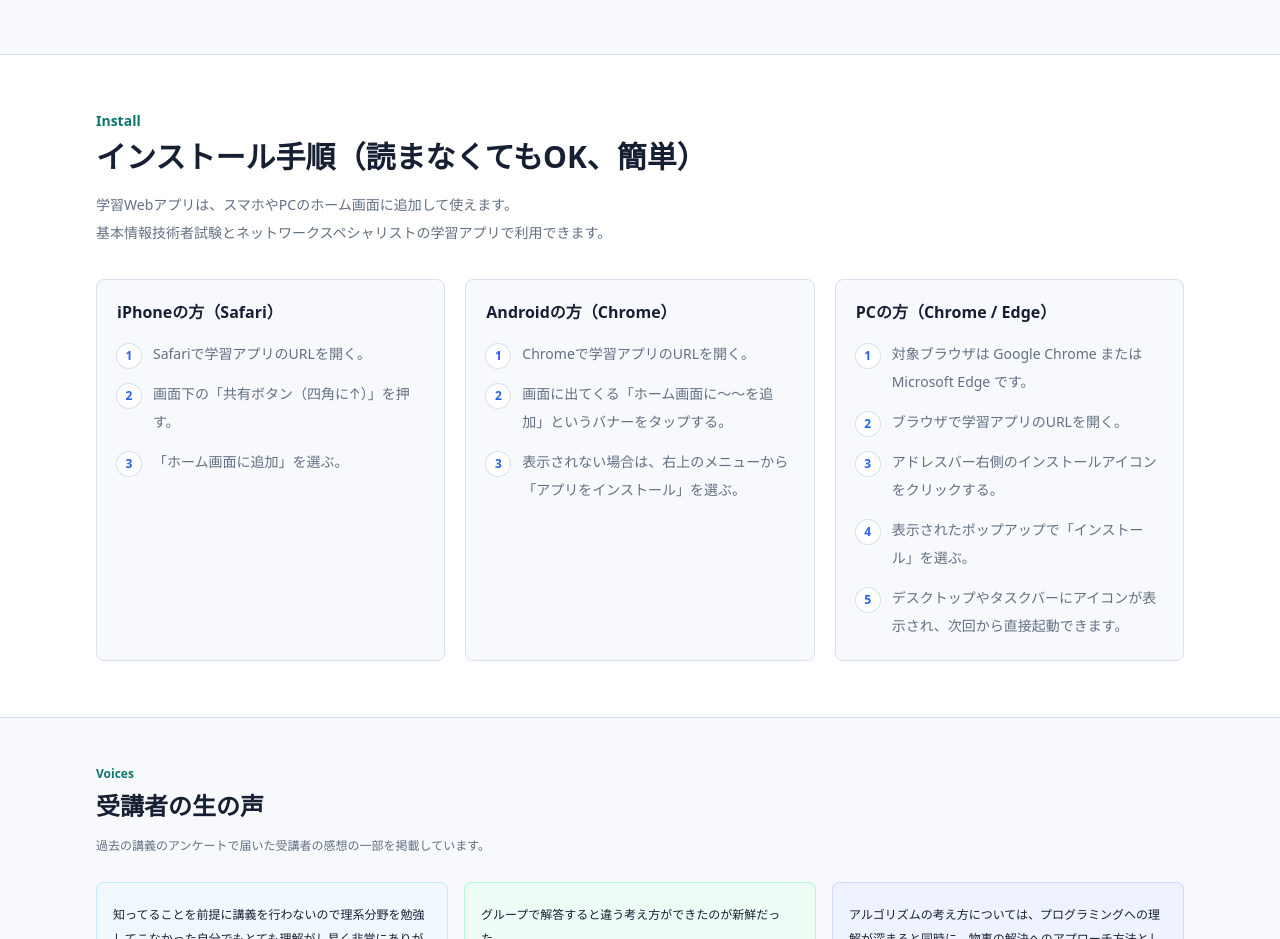
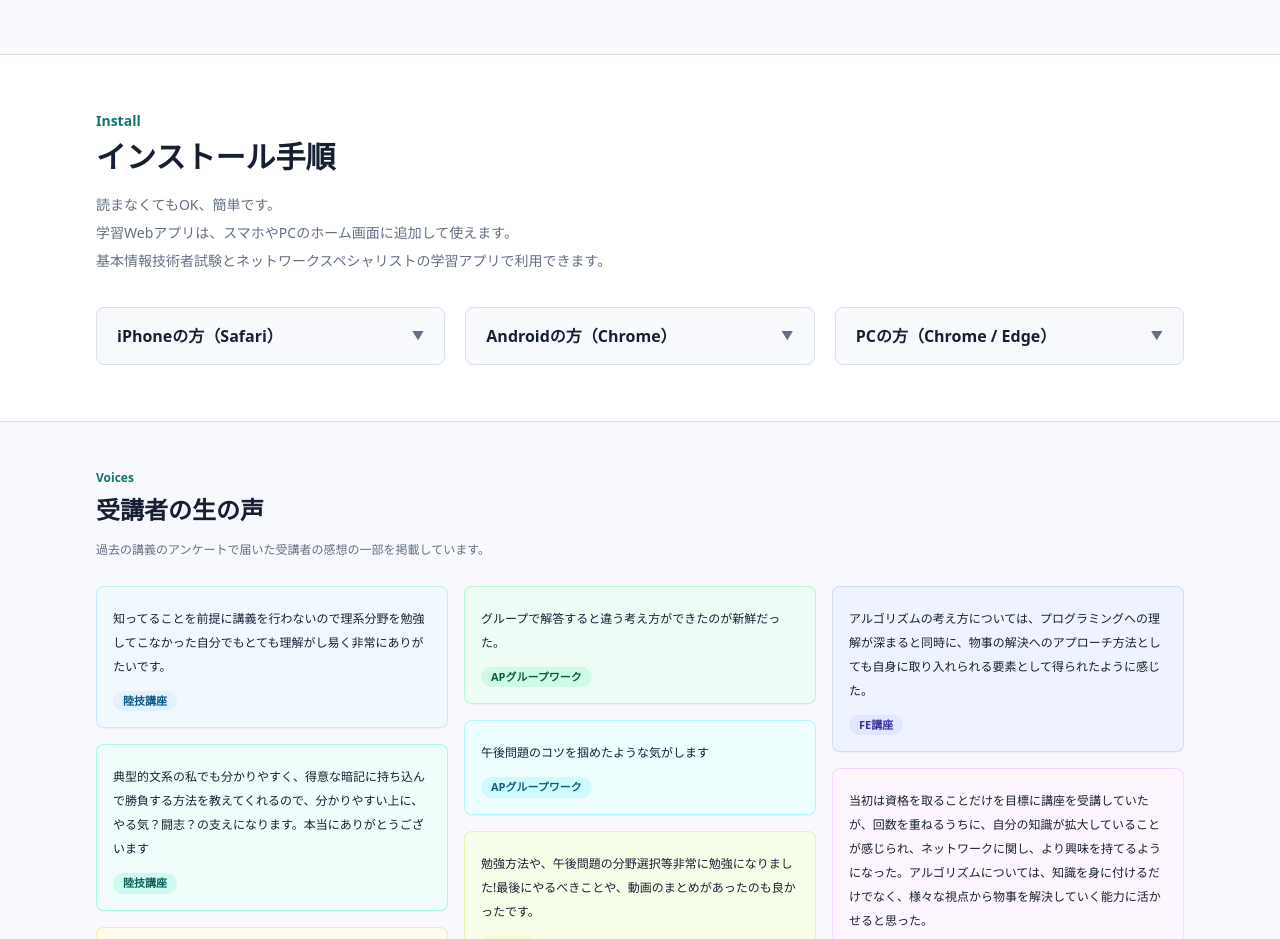
Before and after one commit to hmamiya52-bit/4th-TA_byMamiya, a Next.js app: page / in a window 1280 px wide. Shown: the part 3640-4579 px from the top of the page. Built offline with nearby package versions, Linux system fonts and the light colour scheme.

Commit message:
Make install guides collapsible

```diff
--- a/src/app/page.tsx
+++ b/src/app/page.tsx
@@ -183,8 +183,9 @@ export default function Home() {
         <div className="mx-auto max-w-6xl px-5 py-14 sm:px-6 lg:px-8">
           <div className="mb-8">
             <p className="text-sm font-bold text-brand">Install</p>
-            <h2 className="mt-2 text-3xl font-bold text-ink">インストール手順（読まなくてもOK、簡単）</h2>
+            <h2 className="mt-2 text-3xl font-bold text-ink">インストール手順</h2>
             <p className="mt-4 max-w-3xl text-sm leading-7 text-muted">
+              <span className="block">読まなくてもOK、簡単です。</span>
               <span className="block">学習Webアプリは、スマホやPCのホーム画面に追加して使えます。</span>
               <span className="block">基本情報技術者試験とネットワークスペシャリストの学習アプリで利用できます。</span>
             </p>
@@ -192,9 +193,14 @@ export default function Home() {
 
           <div className="grid gap-5 lg:grid-cols-3">
             {installGuides.map((guide) => (
-              <section key={guide.title} className="rounded-lg border border-line bg-paper p-5">
-                <h3 className="text-base font-bold text-ink">{guide.title}</h3>
-                <ol className="mt-4 space-y-3 text-sm leading-7 text-muted">
+              <details key={guide.title} className="group rounded-lg border border-line bg-paper">
+                <summary className="flex cursor-pointer list-none items-center justify-between gap-4 px-5 py-4 text-base font-bold text-ink">
+                  <span>{guide.title}</span>
+                  <span className="text-xs text-muted transition group-open:rotate-180" aria-hidden="true">
+                    ▼
+                  </span>
+                </summary>
+                <ol className="space-y-3 border-t border-line px-5 py-4 text-sm leading-7 text-muted">
                   {guide.steps.map((step, index) => (
                     <li key={step} className="flex gap-3">
                       <span className="mt-1 flex h-6 w-6 shrink-0 items-center justify-center rounded-full bg-surface text-xs font-bold text-accent ring-1 ring-line">
@@ -204,7 +210,7 @@ export default function Home() {
                     </li>
                   ))}
                 </ol>
-              </section>
+              </details>
             ))}
           </div>
         </div>
```
